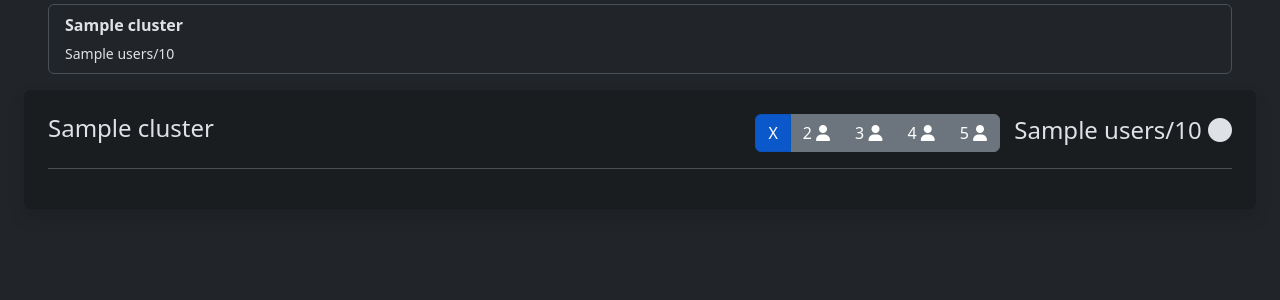
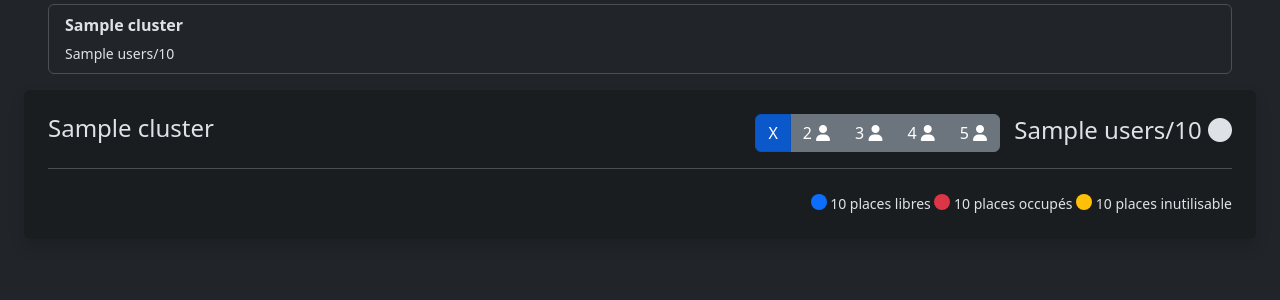
Before and after one commit to wow0000/friends42, a Python web app: template templates/idle.html in a window 1280 px wide. Shown: the part 138-438 px from the top of the page. Run offline with Jinja, Linux system fonts and the light colour scheme; the template is opened without the code that fills it: most values are stand-ins (such as "Sample title", 1, 10 or a date in 2020).

Commit message:
kiosk: added stats and legend

```diff
--- a/templates/idle.html
+++ b/templates/idle.html
@@ -19,6 +19,15 @@
 
 		.display-inline-block {
 			display: inline-block;
+		}
+
+		.text-right {
+			text-align: right;
+		}
+
+		.indicator-sm {
+			height: 1rem;
+			width: 1rem;
 		}
 	</style>
 {% endblock %}
@@ -135,6 +144,14 @@
 				{%- endfor -%}
 				</tbody>
 			</table>
+			<div class="text-right small mt-2">
+				<div class="bg-primary display-inline-block rounded-pill indicator-sm"></div>
+				<span class="align-text-bottom"> {{ cluster_info.maximum_places - cluster_info.dead_pc - cluster_info.users }} places libres </span>
+				<div class="bg-danger display-inline-block rounded-pill indicator-sm"></div>
+				<span class="align-text-bottom">{{ cluster_info.users + cluster_info.dead_pc }} places occupés </span>
+				<div class="bg-warning display-inline-block rounded-pill indicator-sm"></div>
+				<span class="align-text-bottom">{{ cluster_info.dead_pc }} places inutilisable </span>
+			</div>
 		</div>
 	{% endfor %}
 
@@ -201,7 +218,7 @@
 
 		// place finder
 		(() => {
-			// We suppose that the desktops are reversed 1/2
+			// We suppose that the desktops are reversed 1/2, that's not always the case tho :(
 			function gen_map_from_table(table_elem) {
 				let res = []
 				let y_es = table_elem.querySelectorAll("tr");
```
